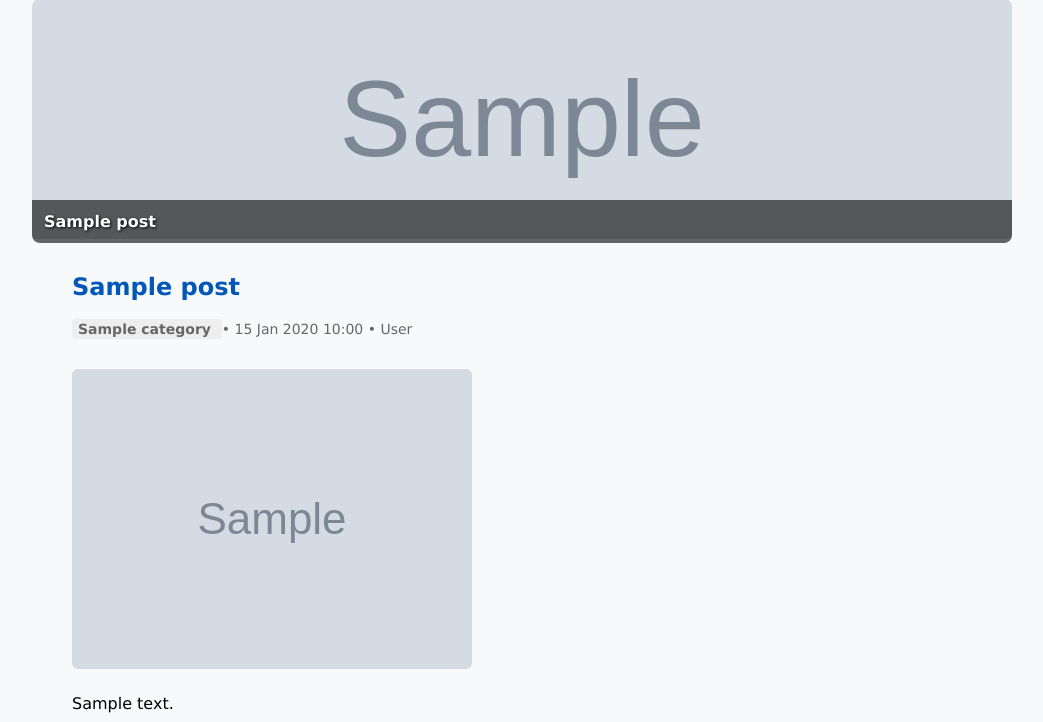
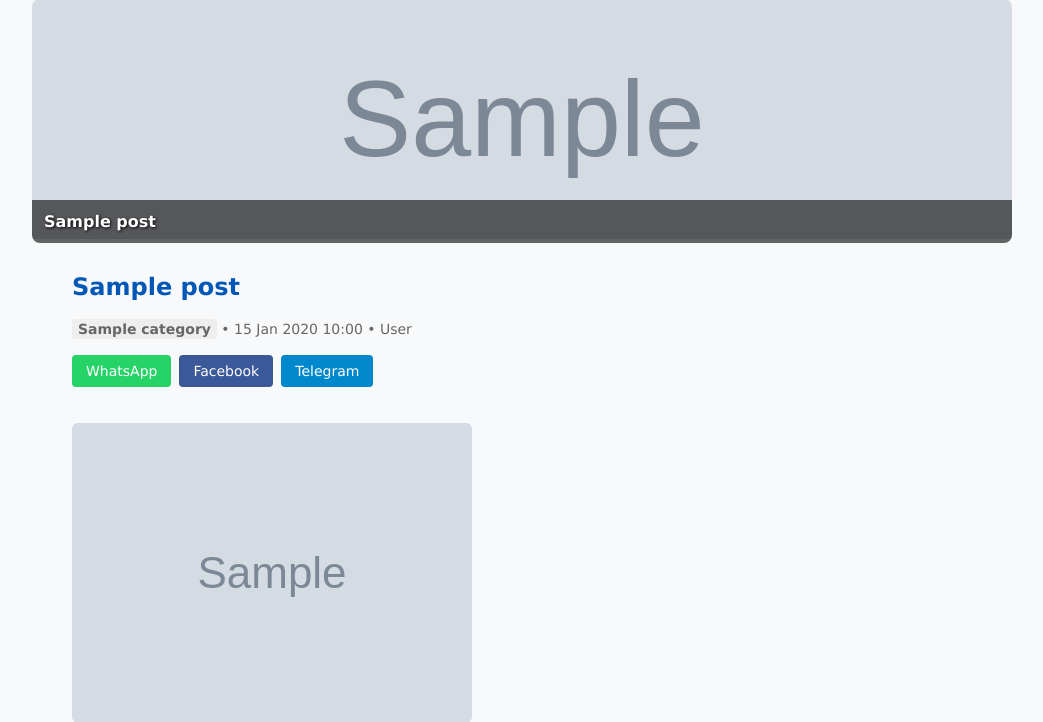
Before and after one commit to newbie0-tech/jaguarmelayunews, a PHP site: the page made by portal/artikel.php in a window 1280 px wide. Shown: the part 338-1060 px from the top of the page, without its empty margins (118-1161 px from the left). Run offline with PHP 8.4, Linux system fonts and the light colour scheme; tables that the repository leaves empty or names only in its code hold one stand-in row (values such as "Sample post"); grey boxes marked "Sample" are stand-in pictures; data that the repository does not hold is empty.

Commit message:
Update artikel.php
put some share button below

```diff
--- a/portal/artikel.php
+++ b/portal/artikel.php
@@ -17,33 +17,50 @@ $stmt->execute();
 $artikel = $stmt->get_result()->fetch_assoc();
 
 if(!$artikel){
-    echo "<main style='max-width:800px;margin:60px auto 120px;text-align:center'>";
-    echo "<h1>404</h1><p>Artikel tidak ditemukan.</p>";
-    echo "</main>";
+    echo "<main style='max-width:800px;margin:60px auto 120px;text-align:center'><h1>404</h1><p>Artikel tidak ditemukan.</p></main>";
     require_once __DIR__.'/inc/footer.php';
     exit;
 }
 ?>
-
+<!-- === PROGRESS BAR ATAS === -->
+<div id="readingProgressBar"></div>
+<style>
+#readingProgressBar{position:fixed;top:0;left:0;height:4px;background:#0057b8;width:0%;z-index:9999;transition:width .2s ease;}
+.share-buttons{margin:18px 0;display:flex;gap:8px;flex-wrap:wrap}
+.share-buttons a{padding:8px 14px;border-radius:4px;font-size:14px;color:#fff;text-decoration:none;display:inline-block}
+.share-wa{background:#25d366}.share-fb{background:#3b5998}.share-tg{background:#0088cc}
+</style>
+<script>
+document.addEventListener('DOMContentLoaded',()=>{
+  const bar=document.getElementById('readingProgressBar');
+  document.addEventListener('scroll',()=>{
+    const st=document.documentElement.scrollTop||document.body.scrollTop;
+    const dh=document.documentElement.scrollHeight-document.documentElement.clientHeight;
+    bar.style.width=((st/dh)*100)+'%';
+  });
+});
+</script>
 <main style="max-width:900px;margin:30px auto;padding:0 12px;">
   <article>
     <h1 style="margin-top:0;color:#0057b8;"><?=htmlspecialchars($artikel['judul'])?></h1>
     <p style="color:#666;font-size:14px;margin-top:4px;">
-      <span style="background:#eee;padding:2px 6px;border-radius:3px;font-weight:600;">
-        <?=htmlspecialchars($artikel['kategori'])?>
-      </span>
+      <span style="background:#eee;padding:2px 6px;border-radius:3px;font-weight:600;"><?=htmlspecialchars($artikel['kategori'])?></span>
       • <?=date('d M Y H:i',strtotime($artikel['tanggal']))?>
       <?php if($artikel['penulis']):?> • <?=htmlspecialchars($artikel['penulis'])?><?php endif;?>
     </p>
+
+    <!-- SHARE BUTTONS -->
+    <div class="share-buttons">
+      <a class="share-wa" href="https://wa.me/?text=<?=urlencode($artikel['judul'].' - https://'.$_SERVER['HTTP_HOST'].$_SERVER['REQUEST_URI'])?>" target="_blank">WhatsApp</a>
+      <a class="share-fb" href="https://www.facebook.com/sharer/sharer.php?u=<?=urlencode('https://'.$_SERVER['HTTP_HOST'].$_SERVER['REQUEST_URI'])?>" target="_blank">Facebook</a>
+      <a class="share-tg" href="https://t.me/share/url?url=<?=urlencode('https://'.$_SERVER['HTTP_HOST'].$_SERVER['REQUEST_URI'])?>&text=<?=urlencode($artikel['judul'])?>" target="_blank">Telegram</a>
+    </div>
 
     <?php if($artikel['gambar']):?>
       <img src="/portal/<?=htmlspecialchars($artikel['gambar'])?>" alt="Cover" style="max-width:100%;margin:18px 0;border-radius:6px;">
     <?php endif;?>
 
-    <div style="font-size:16px;line-height:1.6;">
-       <?= nl2br($artikel['isi']) ?>
-    </div>
+    <div style="font-size:16px;line-height:1.6;"> <?= nl2br($artikel['isi']) ?> </div>
   </article>
 </main>
-
 <?php require_once __DIR__.'/inc/footer.php'; ?>
```
